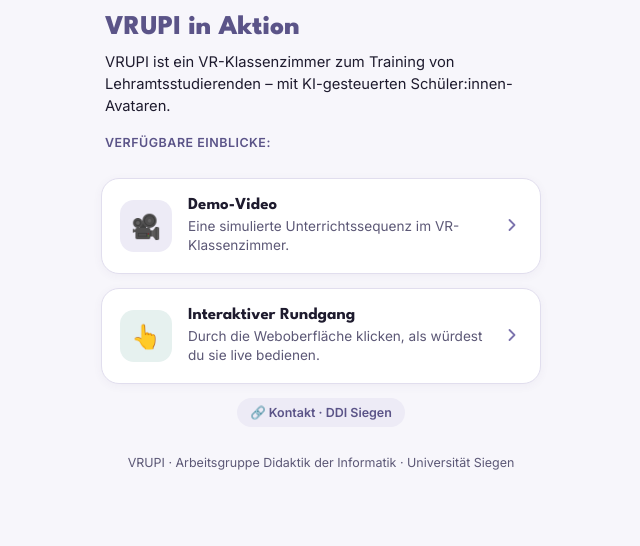
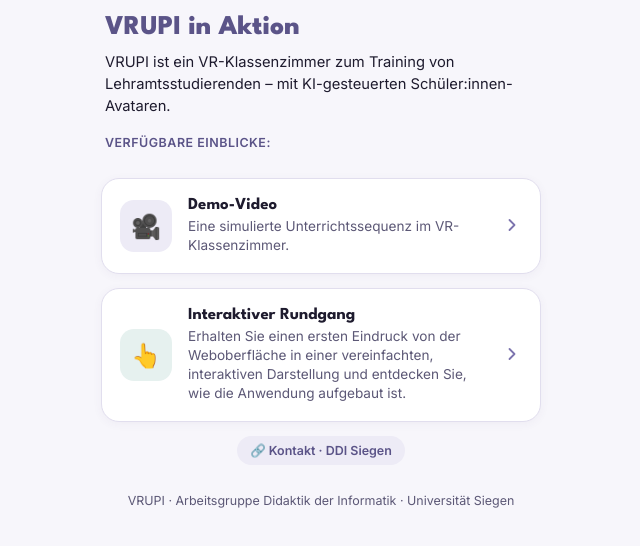
Before and after one commit to user4147/poster-material, a plain HTML site: page index.html in a window 1280 px wide. Shown: the part 78-624 px from the top of the page, without its empty margins (319-959 px from the left). Drawn offline with Linux system fonts and the light colour scheme.

Commit message:
Revise interactive tour description in index.html
Updated the description text for the interactive tour button.

```diff
--- a/index.html
+++ b/index.html
@@ -362,7 +362,7 @@
       <span class="choice-icon alt" aria-hidden="true">👆</span>
       <span class="choice-text">
         <h3>Interaktiver Rundgang</h3>
-        <p>Durch die Weboberfläche klicken, als würdest du sie live bedienen.</p>
+        <p>Erhalten Sie einen ersten Eindruck von der Weboberfläche in einer vereinfachten, interaktiven Darstellung und entdecken Sie, wie die Anwendung aufgebaut ist.</p>
       </span>
       <span class="choice-arrow" aria-hidden="true">
         <svg width="20" height="20" viewBox="0 0 24 24" fill="none"><path d="M9 6l6 6-6 6" stroke="currentColor" stroke-width="2.2" stroke-linecap="round" stroke-linejoin="round"/></svg>
```
